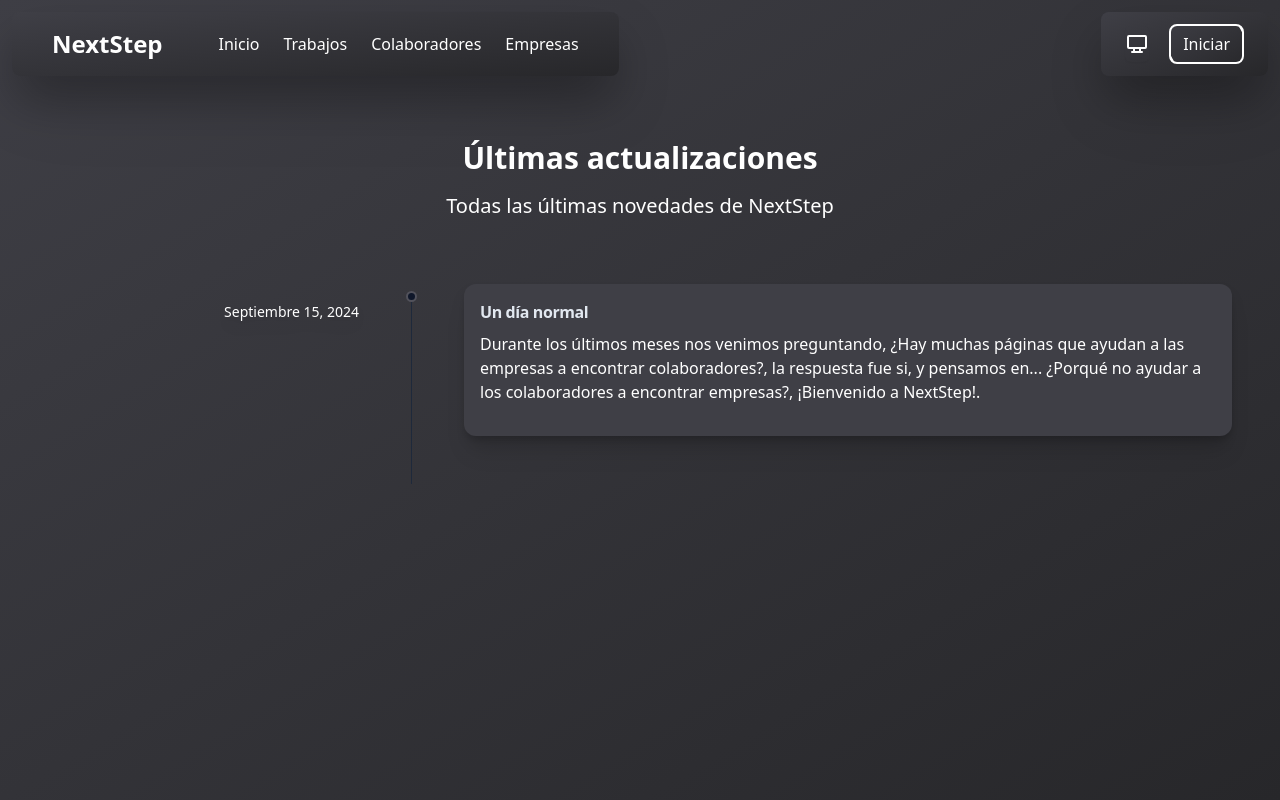
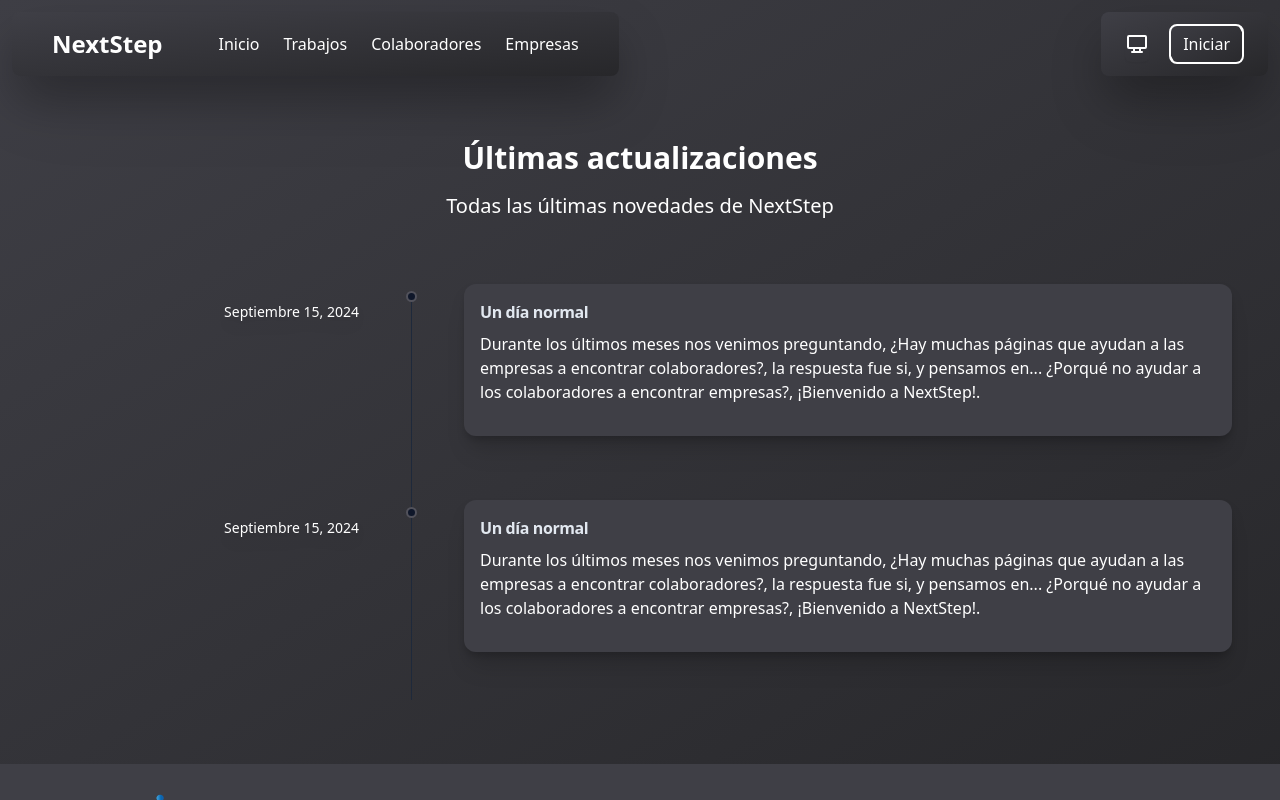
Before and after one commit to RamonUlises/nextstep, a React (Vite) app in the folder frontend/: page /blog in a window 1280 px wide. Built offline with nearby package versions, Linux system fonts and the light colour scheme.

Commit message:
Actualizar estilos de la página Blog

```diff
--- a/frontend/src/Pages/Blog.tsx
+++ b/frontend/src/Pages/Blog.tsx
@@ -1,26 +1,30 @@
 import { Article } from '@/Components/Blog/Article';
+import { Footer } from '@/Components/Footer';
 import { MenuDesktop } from '@/Components/MenuDesktop';
 import { MenuMovil } from '@/Components/MenuMovil';
 
 export const Blog = () => {
   return (
-    <section className="w-screen h-screen overflow-hidden bg-gradient-to-br dark:to-zinc-800 dark:from-zinc-700">
+    <section className="w-screen h-screen overflow-x-hidden bg-gradient-to-br dark:to-zinc-800 dark:from-zinc-700">
       <MenuDesktop />
       <MenuMovil />
+
       <div className="text-center flex flex-col mt-16 md:mt-[140px]">
         <h2 className=" text-2xl md:text-3xl font-bold dark:text-white">Últimas actualizaciones</h2>
         <p className="text-lg md:text-xl mt-4 dark:text-white">Todas las últimas novedades de NextStep</p>
       </div>
-      <div className="md:px-8 mx-4 mt-16">
+      <div className="md:px-8 mx-4 my-16">
         <div className="flex">
           <div className="relative sm:pb-12 sm:ml-[calc(2rem+1px)] md:ml-[calc(3.5rem+1px)] lg:ml-[max(calc(14.5rem+1px),calc(100%-48rem))]">
             <div className="hidden absolute top-3 bottom-0 right-full mr-7 md:mr-[3.25rem] w-px bg-principal-500 dark:bg-slate-800 sm:block"></div>
             <div className="space-y-16">
               <Article fecha='Septiembre 15, 2024' titulo='Un día normal' texto='Durante los últimos meses nos venimos preguntando, ¿Hay muchas páginas que ayudan a las empresas a encontrar colaboradores?, la respuesta fue si, y pensamos en... ¿Porqué no ayudar a los colaboradores a encontrar empresas?, ¡Bienvenido a NextStep!.' />
+              <Article fecha='Septiembre 15, 2024' titulo='Un día normal' texto='Durante los últimos meses nos venimos preguntando, ¿Hay muchas páginas que ayudan a las empresas a encontrar colaboradores?, la respuesta fue si, y pensamos en... ¿Porqué no ayudar a los colaboradores a encontrar empresas?, ¡Bienvenido a NextStep!.' />
             </div>
           </div>
         </div>
       </div>
+      <Footer />
     </section>
   );
 };
```
